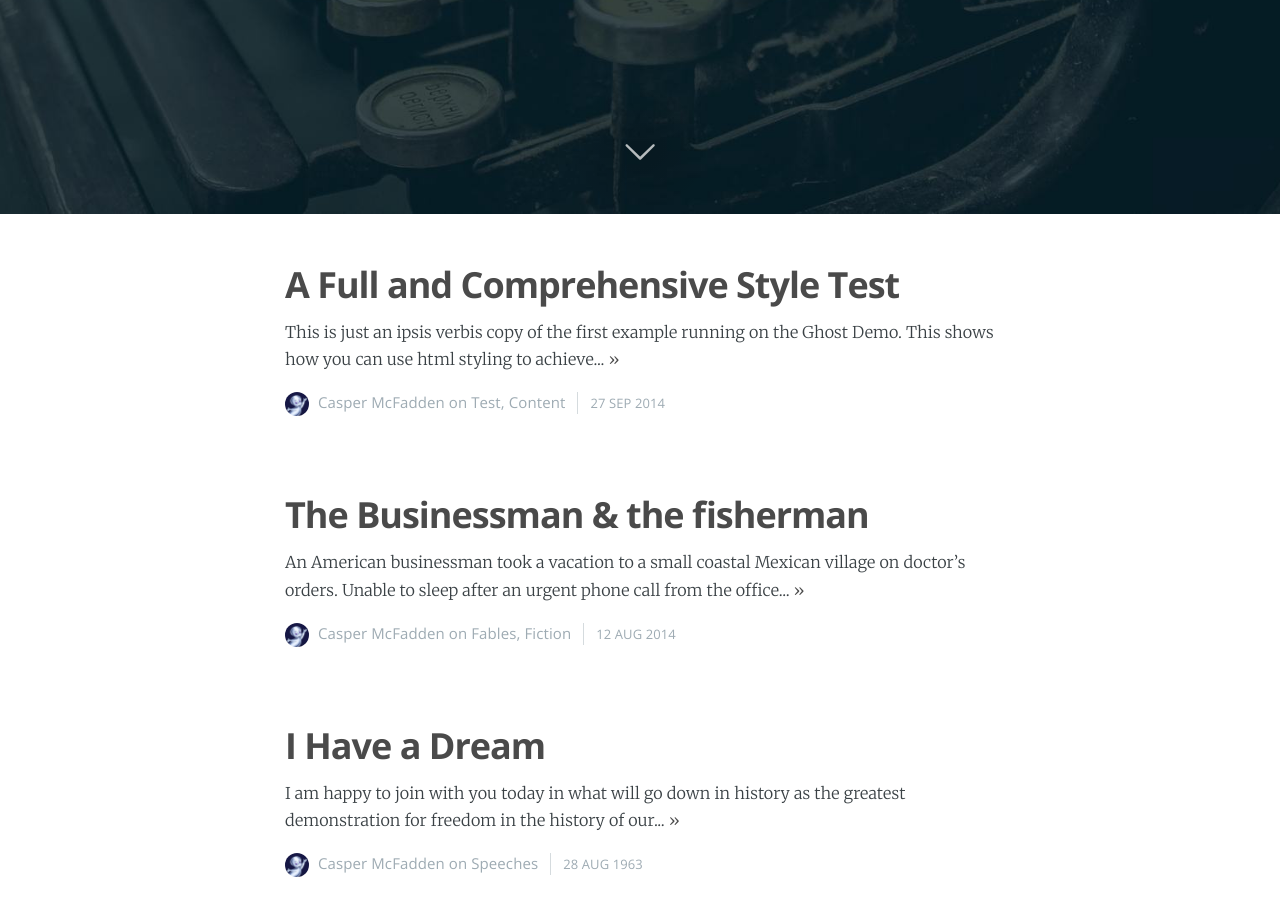
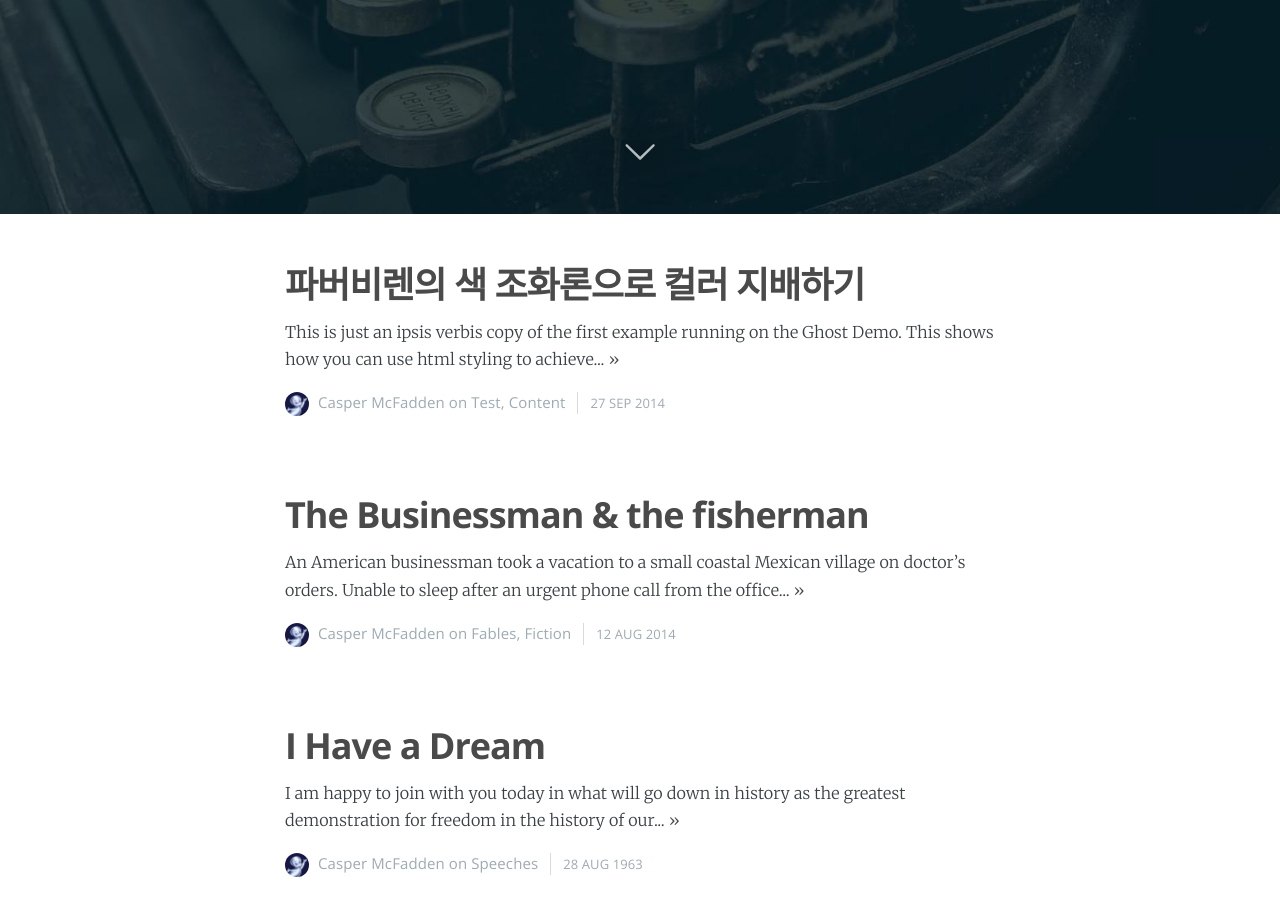
Before and after one commit to clebee/clebee.github.io, a Jekyll site: the page built from index.html, in a window 1280 px wide and 900 px high, scrolled down 686 px. Built offline with Jekyll 4.4.1, drawn with Linux system fonts in a browser that asks for light colours; nearby versions of some CDN libraries; the list of posts is cut into pages by our own code.

Commit message:
post add

```diff
--- a/_config.yml
+++ b/_config.yml
@@ -56,7 +56,7 @@
 # or "master" otherwise
 safe: false
 lsi: false
-username: biomadeira
+username: clebee
 # repo: jasper
 branch: master
 # relative_source: ../jasper/
--- a/_posts/2014-09-27-a-full-and-comprehensive-style-test.html
+++ b/_posts/2014-09-27-a-full-and-comprehensive-style-test.html
@@ -1,7 +1,7 @@
 ---
 layout: post
 cover: 'assets/images/cover3.jpg'
-title: A Full and Comprehensive Style Test
+title: 파버비렌의 색 조화론으로 컬러 지배하기
 date:   2014-09-27 10:18:00
 tags: test content
 subclass: 'post tag-test tag-content'
@@ -10,11 +10,15 @@
 logo: 'assets/images/ghost.png'
 ---
 
+
+
 <p>This is just an <em>ipsis verbis</em> copy of the first example running on the <a href="http://demo.ghost.io">Ghost Demo</a>. This shows how you can use html styling to achieve your hopes.</p>
 
 
 <p>Below is just about everything you’ll need to style in the theme. Check the source code to see the many embedded elements within paragraphs.</p>
 
+
+<p><img src="assets/images/20150517/color-1.png" alt="Test Image" /></p>
 
 <hr />
 
```
Also changed, not shown: assets/images/20160517/color-1.png (added), assets/images/20160517/color-10.png (added), assets/images/20160517/color-11.png (added), assets/images/20160517/color-12.png (added), assets/images/20160517/color-2.png (added), assets/images/20160517/color-3.png (added), assets/images/20160517/color-4.png (added), assets/images/20160517/color-5.png (added), assets/images/20160517/color-6.png (added), assets/images/20160517/color-7.png (added), assets/images/20160517/color-8.png (added), assets/images/20160517/color-9.png (added), 1 other file.
